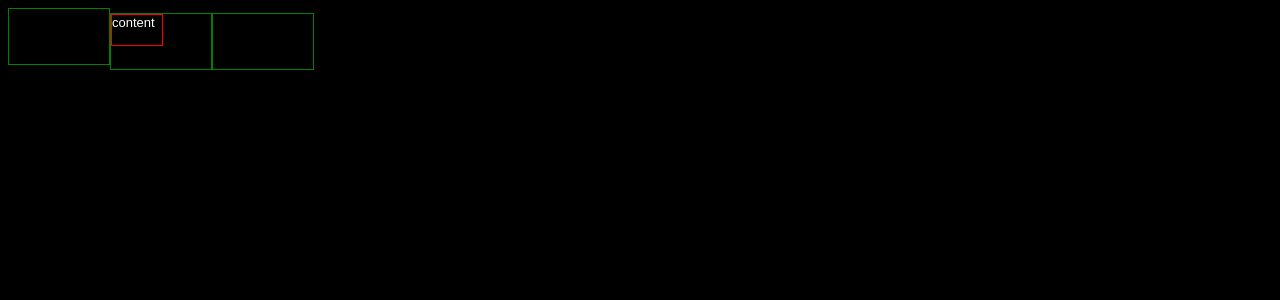
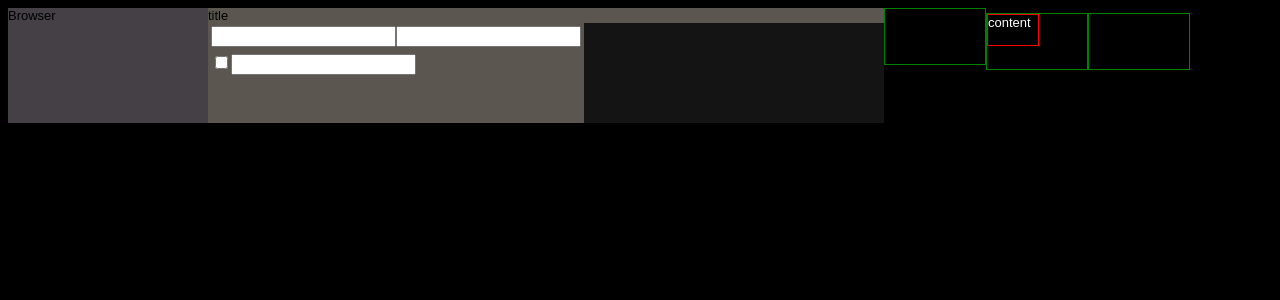
Before and after one commit to DmitriyFilimonov/wave, a React app: page / in a window 1280 px wide. Shown: the top 300 px of the page. Built offline with nearby package versions, Linux system fonts and the light colour scheme.

Commit message:
chore: drag-and-drop folder

```diff
--- a/src/table/DragAndDrop.tsx
+++ b/src/drag-and-drop/DragAndDrop.tsx
@@ -21,7 +21,6 @@ const listeners: ((param: IDropDragMap) => void)[] = [];
 
 const subscribe = (listener: (param: IDropDragMap) => void) => {
   listeners.push(listener);
-  console.log(listeners);
 };
 
 let _contextValueWithMethods = {
--- a/src/table/DragTarget.tsx
+++ b/src/drag-and-drop/DragTarget.tsx
@@ -6,9 +6,9 @@ export const DragTarget: React.VFC<IDraggable> = ({
   parentDropTargetId,
   dragTargetId,
 }) => {
-  const hasParentCellContent = !!dragTargetId;
+  const doesParentCellHaveContent = !!dragTargetId;
 
-  if (!hasParentCellContent) {
+  if (!doesParentCellHaveContent) {
     return null;
   }
 
--- a/src/index.tsx
+++ b/src/index.tsx
@@ -3,8 +3,7 @@ import React from "react";
 import { Browser } from "./browser";
 import { Synth } from "./synth";
 import styled from "styled-components";
-import { DragAndDrop, DropTarget } from "./table";
-import { withDraggable } from "./table";
+import { DragAndDrop, DropTarget, withDraggable } from "./drag-and-drop";
 
 const AppLayout = styled.div`
   position: relative;
@@ -29,8 +28,8 @@ const App = () => {
   return (
     <AppLayout>
       <DragAndDrop dropDragMap={dropDragMap} dragTargets={dragTargets}>
-        {/* <Browser />
-        <Synth /> */}
+        <Browser />
+        <Synth />
         <DropTarget dropTargetId={"cell1"} />
         <DropTarget dropTargetId={"cell2"} />
         <DropTarget dropTargetId={"cell3"} />
```
Also changed, not shown: src/drag-and-drop/Context.tsx (renamed from src/table/Context.tsx), src/drag-and-drop/DropTarget.tsx (renamed from src/table/DropTarget.tsx), src/drag-and-drop/index.ts (renamed from src/table/index.ts), src/drag-and-drop/styled.ts (renamed from src/table/styled.ts), src/drag-and-drop/types.ts (renamed from src/table/types.ts), src/drag-and-drop/withDraggable.tsx (renamed from src/table/withDraggable.tsx).
